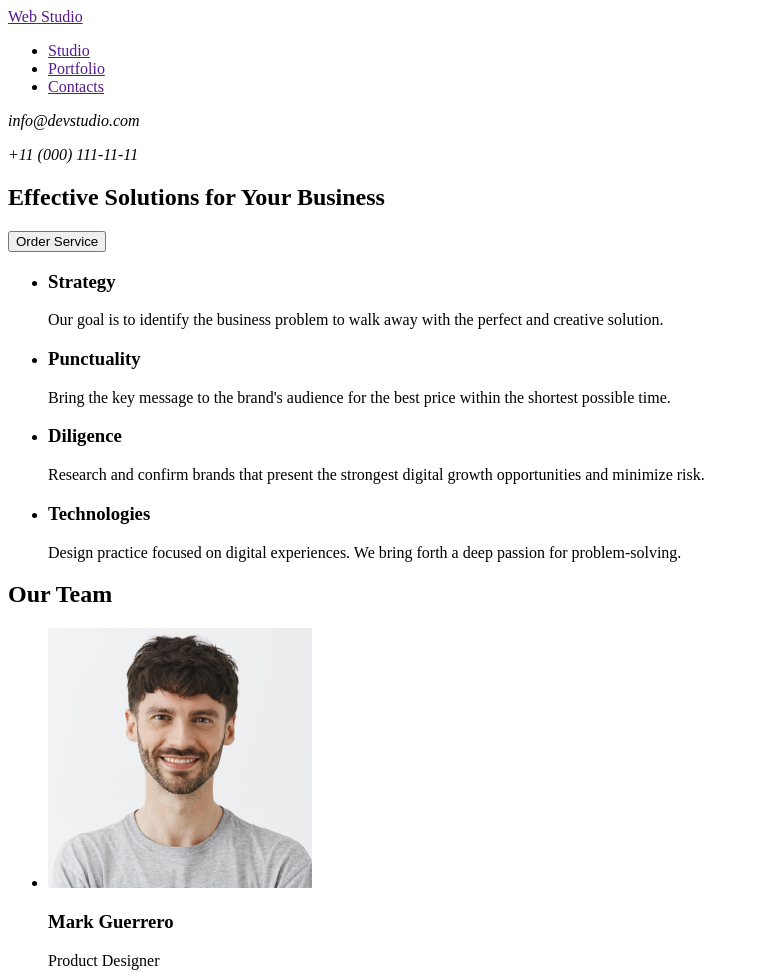
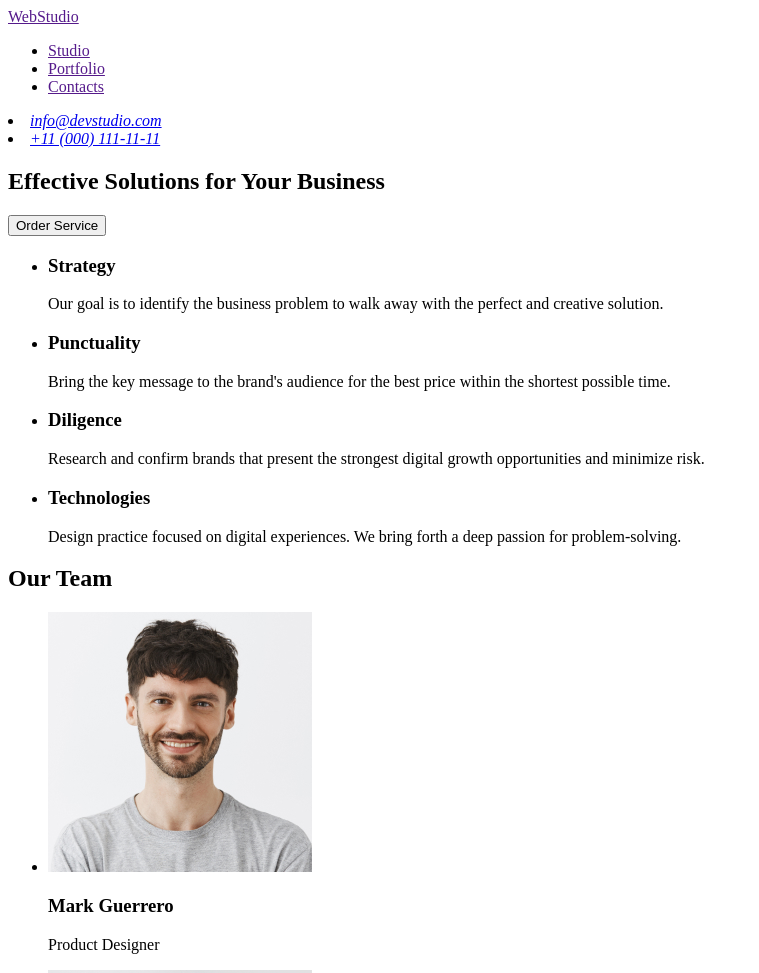
Before and after one commit to IMrJackI/goit-markup-hw-01, a plain HTML site: page index.html in a window 1280 px wide. Shown: the top 973 px of the page, without its empty margins (0-759 px from the left). Drawn offline with Linux system fonts and the light colour scheme.

Commit message:
removed <div>'s

```diff
--- a/index.html
+++ b/index.html
@@ -8,12 +8,8 @@
 
   <body>
     <header>
-      <a href="">
-        <span>Web</span>
-        <span>Studio</span>
-      </a>
-
       <nav>
+        <a href="">WebStudio</a>
         <ul>
           <li><a href="">Studio</a></li>
           <li><a href="">Portfolio</a></li>
@@ -22,73 +18,60 @@
       </nav>
 
       <address>
-        <p>info@devstudio.com</p>
-        <p>+11 (000) 111-11-11</p>
+        <li><a href="mailto:info@devstudio.com">info@devstudio.com</a></li>
+        <li><a href="tel:+110001111111">+11 (000) 111-11-11</a></li>
       </address>
     </header>
     <main>
       <section>
-        <div>
         <h1>Effective Solutions for Your Business</h1>
-
         <button type="button">Order Service</button>
-        </div>
       </section>
 
       <section>
         <ul>
           <li>
-            <div>
             <h3>Strategy</h3>
 
             <p>
-                Our goal is to identify the business problem to walk away with
-                the perfect and creative solution.
+              Our goal is to identify the business problem to walk away with the
+              perfect and creative solution.
             </p>
-            </div>
           </li>
 
           <li>
-            <div>
             <h3>Punctuality</h3>
 
             <p>
               Bring the key message to the brand's audience for the best price
               within the shortest possible time.
             </p>
-            </div>
           </li>
 
           <li>
-            <div>
             <h3>Diligence</h3>
 
             <p>
               Research and confirm brands that present the strongest digital
               growth opportunities and minimize risk.
             </p>
-            </div>
           </li>
 
           <li>
-            <div>
             <h3>Technologies</h3>
 
             <p>
               Design practice focused on digital experiences. We bring forth a
               deep passion for problem-solving.
             </p>
-            </div>
           </li>
         </ul>
       </section>
 
       <section>
-        <div>
         <h2>Our Team</h2>
         <ul>
           <li>
-              <div>
             <img
               src="images/section2-card1-img.jpg"
               alt="photo of Mark Guerrero"
@@ -97,10 +80,8 @@
             />
             <h3>Mark Guerrero</h3>
             <p>Product Designer</p>
-              </div>
           </li>
           <li>
-              <div>
             <img
               src="images/section2-card2-img.jpg"
               alt="photo of Tom Ford"
@@ -109,10 +90,8 @@
             />
             <h3>Tom Ford</h3>
             <p>Frontend Developer</p>
-              </div>
           </li>
           <li>
-              <div>
             <img
               src="images/section2-card3-img.jpg"
               alt="photo of Camila Garcia"
@@ -121,10 +100,8 @@
             />
             <h3>Camila Garcia</h3>
             <p>Marketing</p>
-              </div>
           </li>
           <li>
-              <div>
             <img
               src="images/section2-card4-img.jpg"
               alt="photo of Daniel Wilson"
@@ -133,25 +110,21 @@
             />
             <h3>Daniel Wilson</h3>
             <p>UI Designer</p>
-              </div>
           </li>
         </ul>
-        </div>
       </section>
     </main>
 
     <footer>
-      <div>
       <a href="">
         <span>Web</span>
         <span>Studio</span>
       </a>
 
       <p>
-          Increase the flow of customers and sales for your business with
-          digital marketing & growth solutions.
+        Increase the flow of customers and sales for your business with digital
+        marketing & growth solutions.
       </p>
-      </div>
     </footer>
   </body>
 </html>
```
Lines whose indentation alone changed are shown as unchanged.
